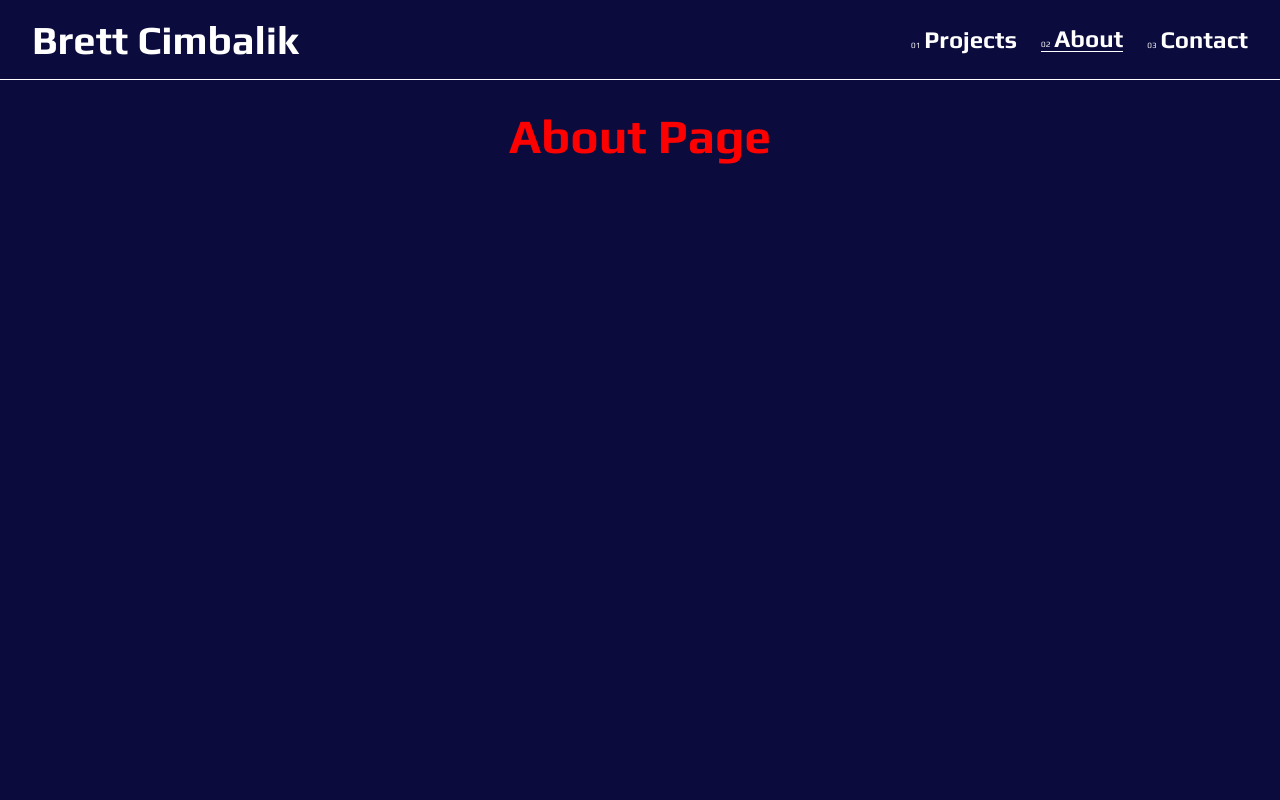
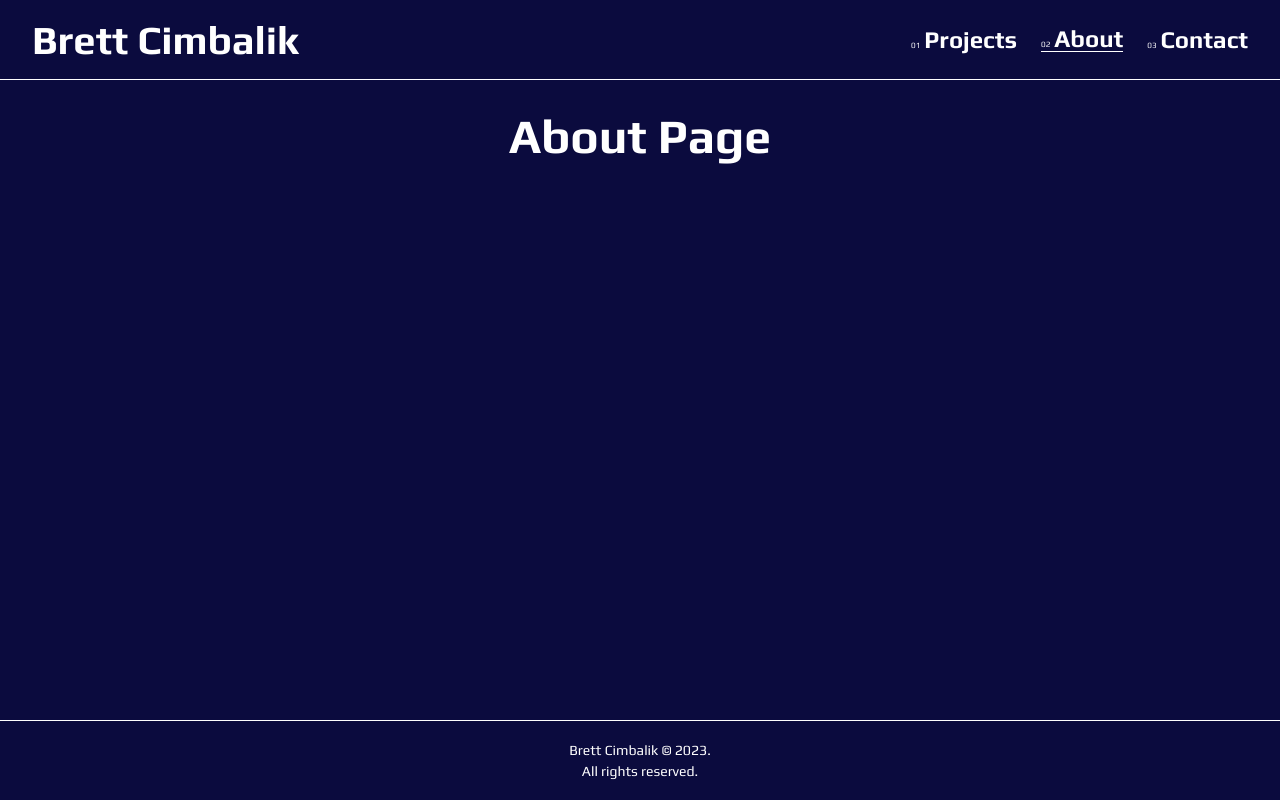
Before and after one commit to bcimbali/my-site-2, a Next.js app: page /about in a window 1280 px wide. Built offline with nearby package versions, Linux system fonts and the light colour scheme.

Commit message:
feat(component): add global Footer&small UI tweaks

```diff
--- a/src/components/AboutPage/index.tsx
+++ b/src/components/AboutPage/index.tsx
@@ -1,6 +1,6 @@
 'use client';
 
-import styled from 'styled-components';
+import styled, { css } from 'styled-components';
 import React from 'react';
 
 const StyledDiv = styled.div`
@@ -10,14 +10,16 @@ const StyledDiv = styled.div`
   justify-content: center;
 `;
 
-const StyledH1 = styled.h1`
-  color: red;
+const PageTitle = styled.h1`
+  ${({ theme: { themeColors } }) => css`
+    color: ${themeColors.fg};
+  `}
 `;
 
 const AboutPage = () => {
   return (
     <StyledDiv>
-      <StyledH1>About Page</StyledH1>
+      <PageTitle>About Page</PageTitle>
     </StyledDiv>
   );
 };
--- /dev/null
+++ b/src/components/Footer/index.tsx
@@ -0,0 +1,37 @@
+import styled, { css } from 'styled-components';
+
+const FooterContainer = styled.footer`
+  ${({ theme: { footer, mediaQuery, themeColors } }) => css`
+    align-items: center;
+    border-top: 1px solid ${themeColors.fg};
+    display: flex;
+    flex-direction: column;
+    height: ${footer.mobileFooterHeight};
+    justify-content: center;
+    padding: 1rem;
+    width: 100%;
+
+    ${mediaQuery('lg')(`
+      height: ${footer.desktopFooterHeight};
+    `)}
+  `}
+`;
+
+const FooterText = styled.p`
+  ${({ theme: { themeColors } }) => css`
+    color: ${themeColors.fg};
+    text-align: center;
+  `}
+`;
+
+const Footer = () => {
+  const currentYear = new Date().getFullYear();
+  return (
+    <FooterContainer>
+      <FooterText>{`Brett Cimbalik © ${currentYear}.`}</FooterText>
+      <FooterText>All rights reserved.</FooterText>
+    </FooterContainer>
+  );
+};
+
+export default Footer;
--- a/src/components/PageContainer/index.tsx
+++ b/src/components/PageContainer/index.tsx
@@ -4,6 +4,7 @@ import React from 'react';
 import Navbar from '@/components/Navbar';
 import styled, { css } from 'styled-components';
 import { Play } from 'next/font/google';
+import Footer from '@/components/Footer';
 
 const play = Play({ display: 'swap', weight: ['400', '700'], subsets: ['latin'] });
 
@@ -72,6 +73,7 @@ const PageContainer = ({ children }: { children: React.ReactNode }) => {
       <Main>
         <InnerPageWrapper>{children}</InnerPageWrapper>
       </Main>
+      <Footer />
     </Body>
   );
 };
--- a/src/components/ProjectsPage/index.tsx
+++ b/src/components/ProjectsPage/index.tsx
@@ -29,7 +29,7 @@ const StyledDiv = styled.div`
   grid-column: 1/-1;
 `;
 
-const StyledH1 = styled.h1`
+const PageTitle = styled.h1`
   ${({ theme: { themeColors } }) => css`
     color: ${themeColors.headings};
     margin-bottom: 1rem;
@@ -40,7 +40,7 @@ const StyledH1 = styled.h1`
 const ProjectsPage = () => {
   return (
     <StyledDiv>
-      <StyledH1>Projects</StyledH1>
+      <PageTitle>Projects</PageTitle>
       <ProjectsContainer>
         {projectsData.map(({ codeLink, description, image, liveLink, techStack, title }) => (
           <ProjectCard
--- a/src/styling/layout.ts
+++ b/src/styling/layout.ts
@@ -69,4 +69,8 @@ export const gridValues = {
 export const mobileNavHeight = '64px' as const;
 export const desktopNavHeight = '80px' as const;
 
+// Sitewide footer heights:
+export const mobileFooterHeight = '64px' as const;
+export const desktopFooterHeight = '80px' as const;
+
 export default breakpoints;
--- a/src/styling/themes/darkTheme.ts
+++ b/src/styling/themes/darkTheme.ts
@@ -1,8 +1,10 @@
 import breakpoints, {
+  desktopFooterHeight,
   desktopNavHeight,
   gridValues,
   maxWidth,
   mediaQueries,
+  mobileFooterHeight,
   mobileNavHeight
 } from 'src/styling/layout';
 import { typography } from '@/styling/globalStyles';
@@ -41,6 +43,10 @@ const theme = {
     mobileNavHeight,
     desktopNavHeight
   },
+  footer: {
+    mobileFooterHeight,
+    desktopFooterHeight
+  },
   transitionSpeed,
   typography
 } as const;
```
Also changed, not shown: src/components/ContactPage/index.tsx (+6 -4 lines).
